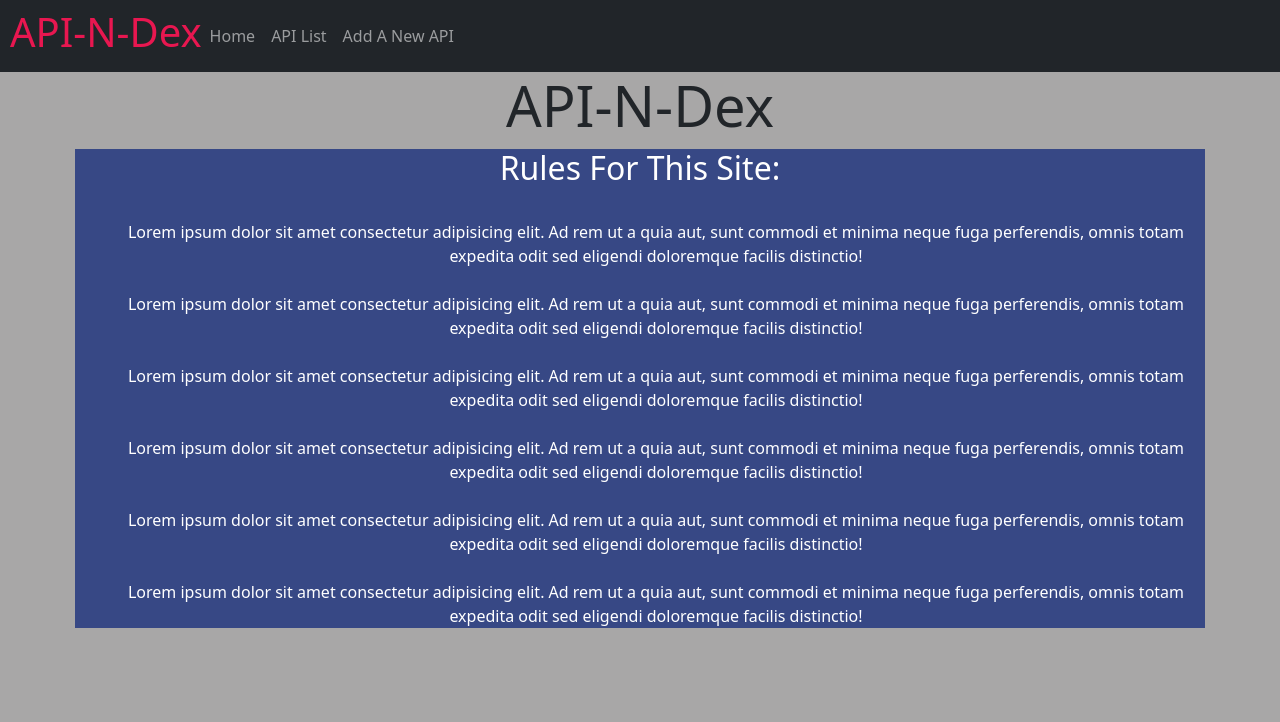
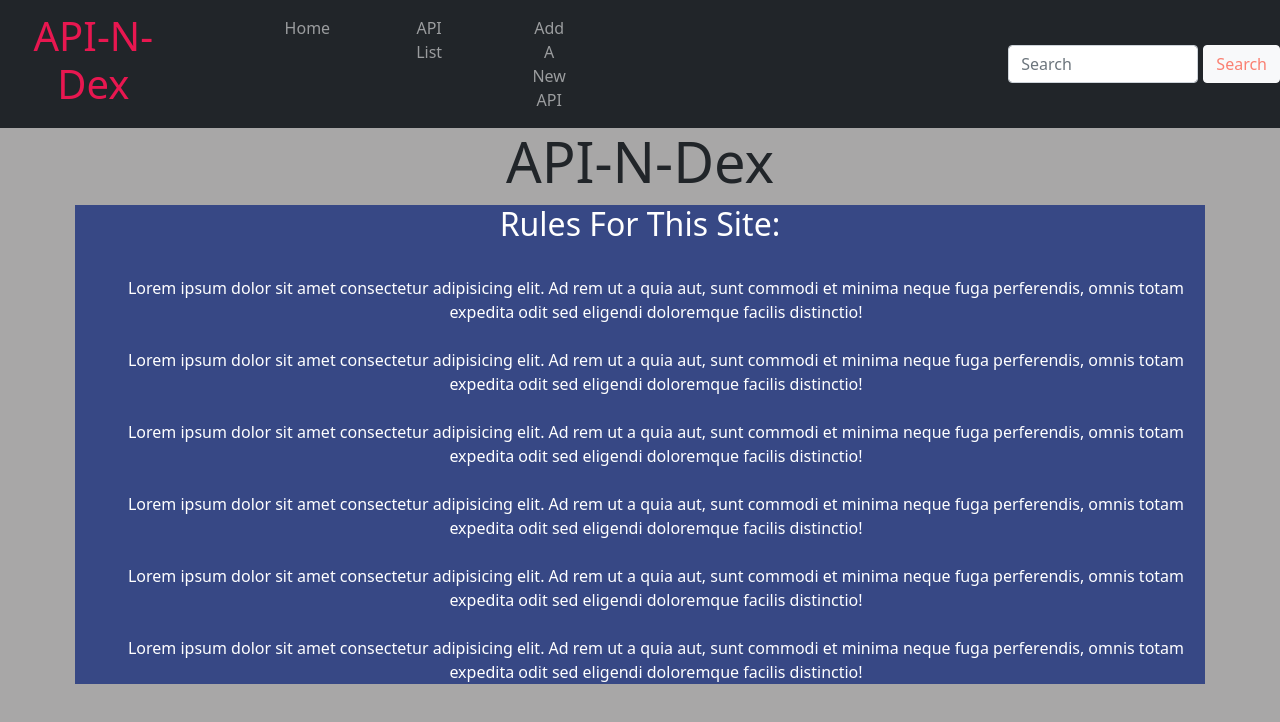
Before and after one commit to yexeniaf/API-N-Dex, a React (Create React App) app in the folder client/: page / in a window 1280 px wide. Shown: the top 722 px of the page. Built offline with nearby package versions, Linux system fonts and the light colour scheme; no server answers.

Commit message:
search button

```diff
--- a/client/src/App.css
+++ b/client/src/App.css
@@ -9,7 +9,9 @@
   padding-left: 10px;
 }
 
-
+.search-form{
+  display: flex;
+}
 
 .container{
   background-color: #374885;
--- a/client/src/components/Navbar.jsx
+++ b/client/src/components/Navbar.jsx
@@ -4,23 +4,28 @@ import { Link } from "react-router-dom";
 export default function Navbar() {
     return (
         <nav className="navbar navbar-expand-lg navbar-dark bg-dark sticky-top">
-            <h1 id="siteName" >API-N-Dex</h1>
+            <h1 id="siteName">API-N-Dex</h1>
             <button className="navbar-toggler" type="button" data-toggle="collapse" data-target="#navbarNavAltMarkup" aria-controls="navbarNavAltMarkup" aria-expanded="false" aria-label="Toggle navigation">
                 <span className="navbar-toggler-icon"></span>
             </button>
             <div className="collapse navbar-collapse" id="navbarNav">
                 <ul className="navbar-nav">
-                    <li className="nav-item">
+                    <li className="nav-item" style={{marginLeft: '100px'}}>
                         <Link className="nav-link" to="/">Home</Link>
                     </li>
-                    <li className="nav-item">
+                    <li className="nav-item" style={{marginLeft: '70px'}}>
                         <Link className="nav-link" to="/apis">API List</Link>
                     </li>
-                    <li className="nav-item">
+                    <li className="nav-item" style={{marginLeft: '70px'}}>
                         <Link className="nav-link" to="/new">Add A New API</Link>
                     </li>
                 </ul>
+                <form className="search-form" style={{marginLeft: '430px'}}>
+                <input className="form-control" type="search" placeholder="Search" aria-label="Search"/>
+                <button className="btn btn-light" type="submit" style={{marginLeft:'5px', color: 'salmon'}} >Search</button>
+            </form>
             </div>
+
 
         </nav>
     )
```
